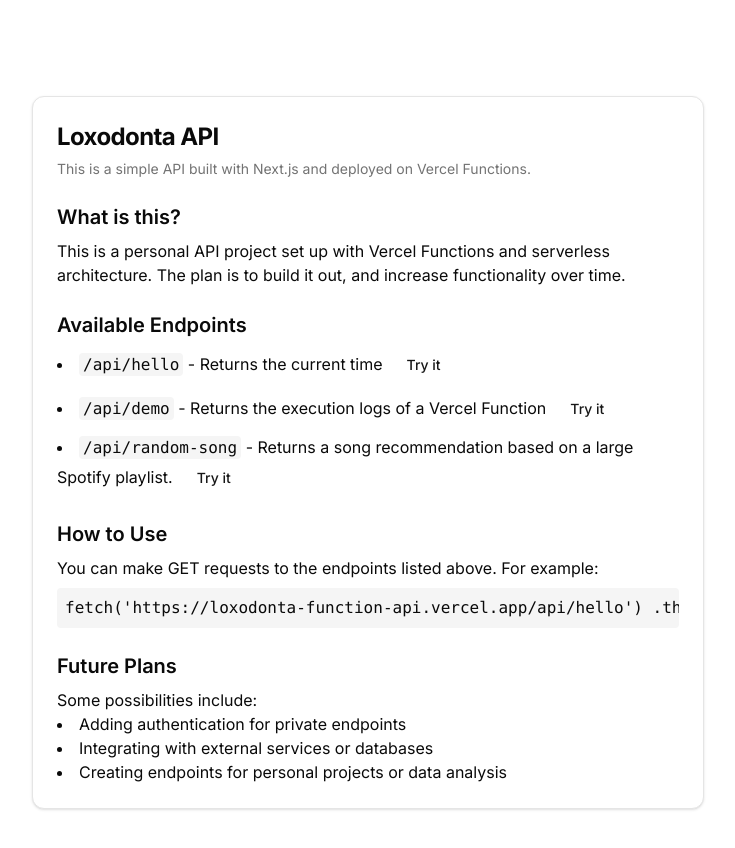
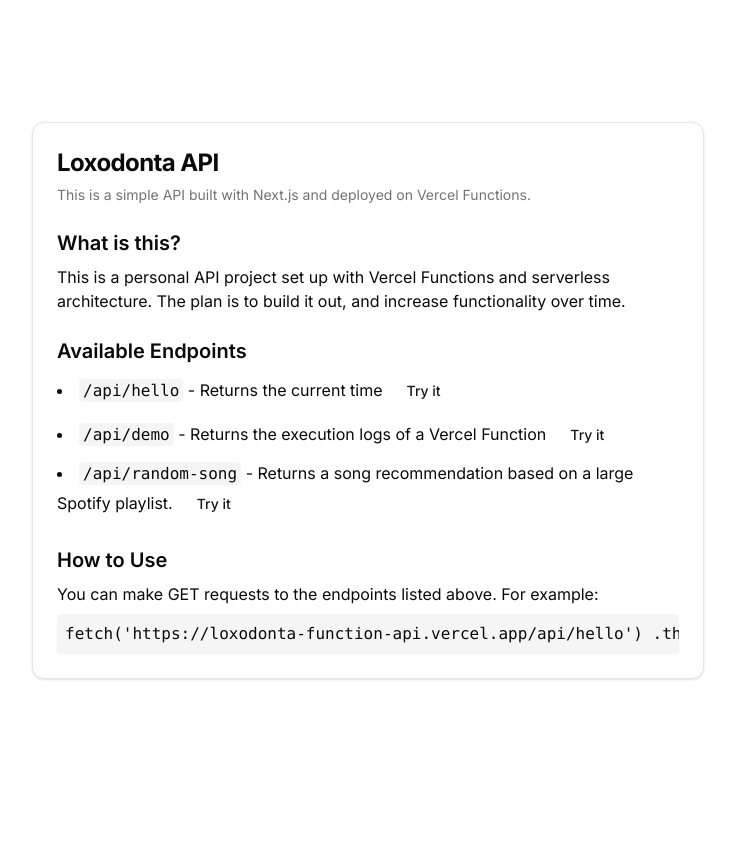
Before and after one commit to tordar/loxodonta-function-api, a Next.js app: page / in a window 1280 px wide. Shown: the top 848 px of the page, without its empty margins (272-1007 px from the left). After the commit the page ends 800 px from the top, so only its background shows below. Built offline with nearby package versions, Linux system fonts and the light colour scheme.

Commit message:
metadata changes

```diff
--- a/src/app/layout.tsx
+++ b/src/app/layout.tsx
@@ -4,7 +4,7 @@ import { Inter } from 'next/font/google'
 const inter = Inter({ subsets: ['latin'] })
 
 export const metadata = {
-  title: 'My Personal API',
+  title: 'Loxodonta API',
   description: 'A simple, personal API built with Next.js and Vercel Functions',
 }
 
--- a/src/app/page.tsx
+++ b/src/app/page.tsx
@@ -58,17 +58,6 @@ export default function Home() {
                 .then(data =&gt; console.log(data))
             </pre>
             </section>
-            <section>
-              <h2 className="text-xl font-semibold mb-2">Future Plans</h2>
-              <p>
-                Some possibilities include:
-              </p>
-              <ul className="list-disc list-inside">
-                <li>Adding authentication for private endpoints</li>
-                <li>Integrating with external services or databases</li>
-                <li>Creating endpoints for personal projects or data analysis</li>
-              </ul>
-            </section>
           </CardContent>
         </Card>
       </main>
```
Also changed, not shown: ToDo.txt (added).
